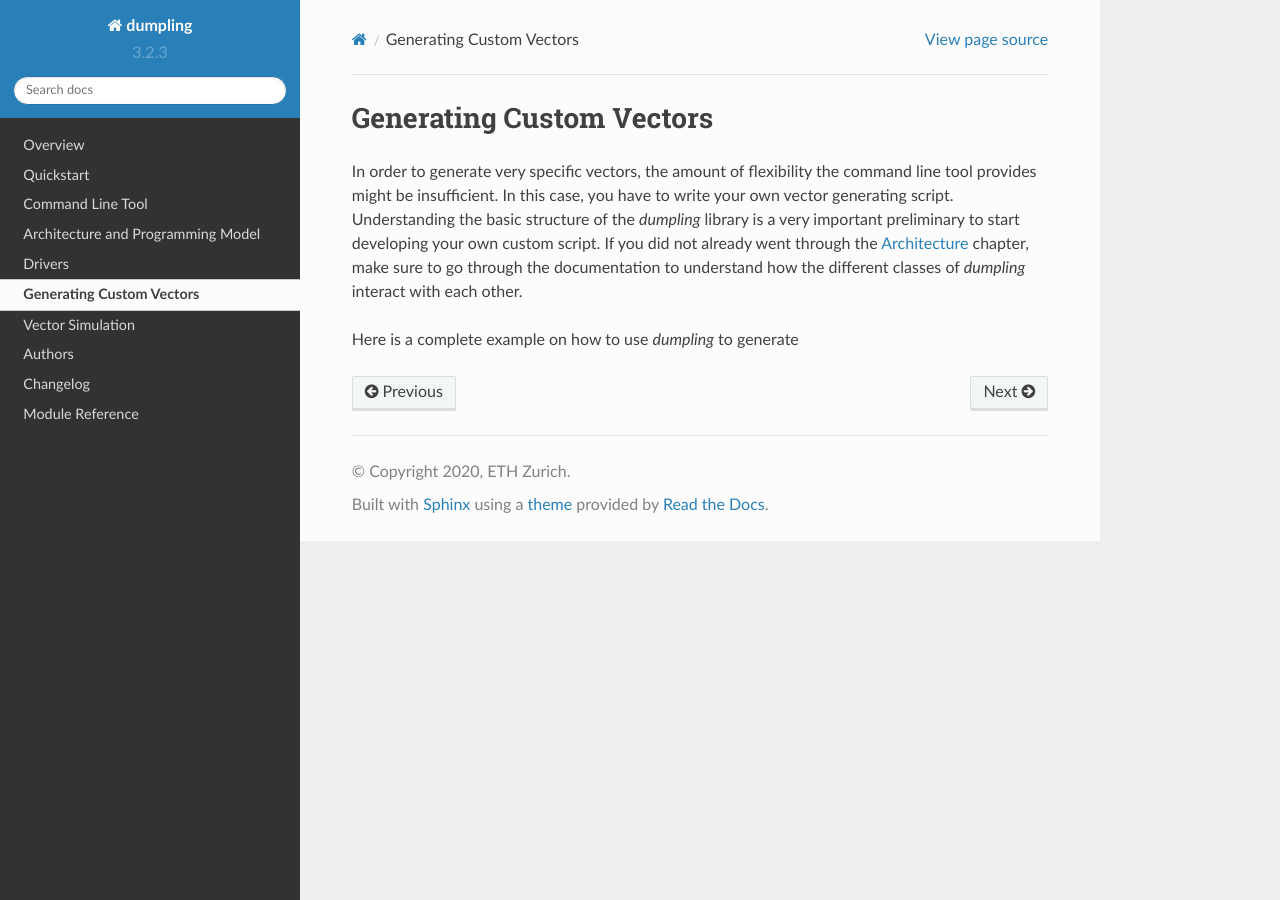
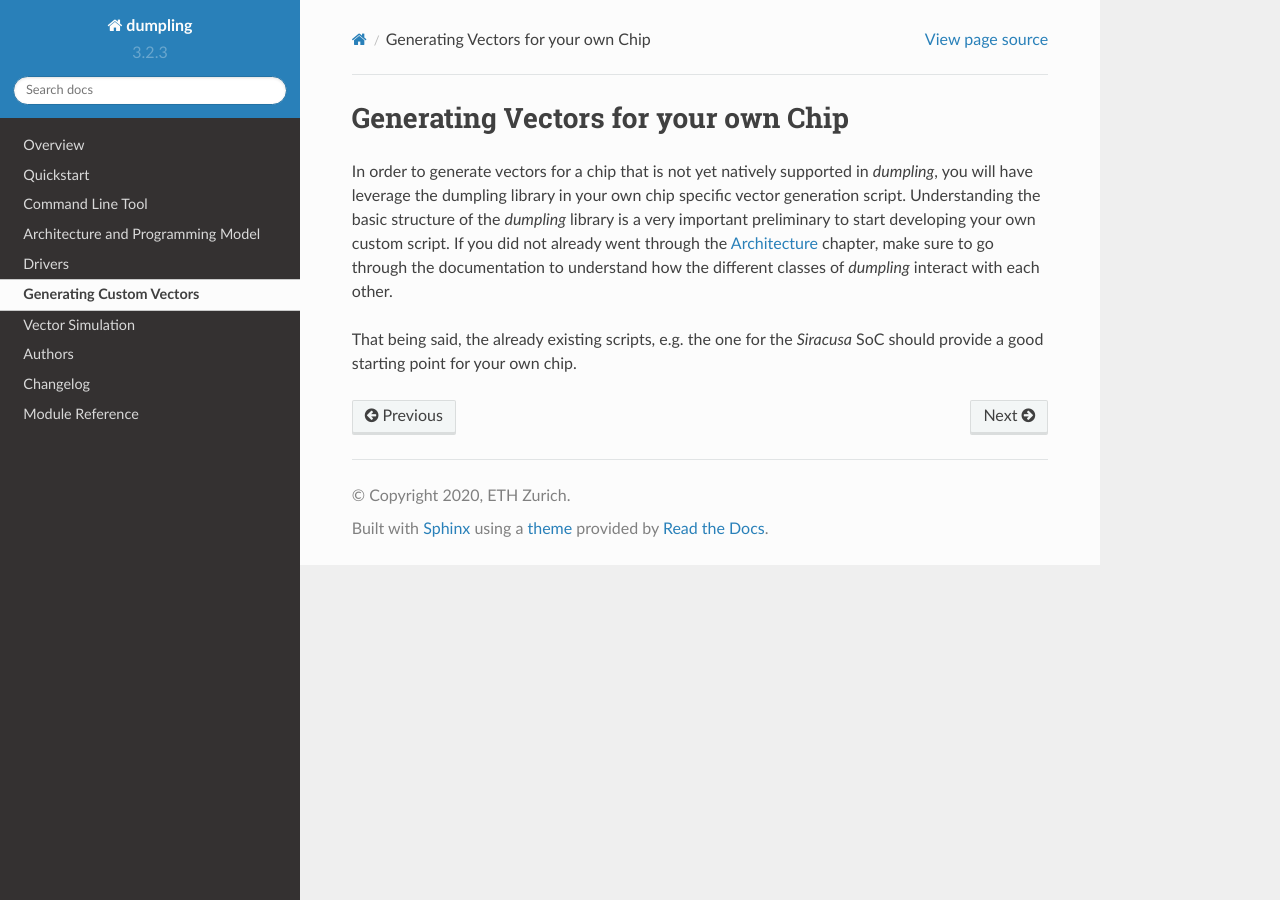
Before and after one commit to pulp-platform/dumpling, a Sphinx documentation site: the page built from docs/custom_vectors.rst, in a window 1280 px wide. Built offline with Sphinx 7.4.7 and the Read the Docs theme 2.0.0, drawn with Linux system fonts in a browser that asks for light colours.

Commit message:
Update docs

```diff
--- a/docs/custom_vectors.rst
+++ b/docs/custom_vectors.rst
@@ -1,13 +1,15 @@
-=========================
-Generating Custom Vectors
-=========================
+====================================
+Generating Vectors for your own Chip
+====================================
 
-In order to generate very specific vectors, the amount of flexibility the
-command line tool provides might be insufficient. In this case, you have to
-write your own vector generating script. Understanding the basic structure of
-the *dumpling* library is a very important preliminary to start developing your
-own custom script. If you did not already went through the :ref:`Architecture
-<architecture>` chapter, make sure to go through the documentation to understand
-how the different classes of *dumpling* interact with each other.
+In order to generate vectors for a chip that is not yet natively supported in
+*dumpling*, you will have leverage the dumpling library in your own chip
+specific vector generation script. Understanding the
+basic structure of the *dumpling* library is a very important preliminary to
+start developing your own custom script. If you did not already went through the
+:ref:`Architecture <architecture>` chapter, make sure to go through the
+documentation to understand how the different classes of *dumpling* interact
+with each other.
 
-Here is a complete example on how to use *dumpling* to generate
+That being said, the already existing scripts, e.g. the one for the *Siracusa*
+SoC should provide a good starting point for your own chip.
```
